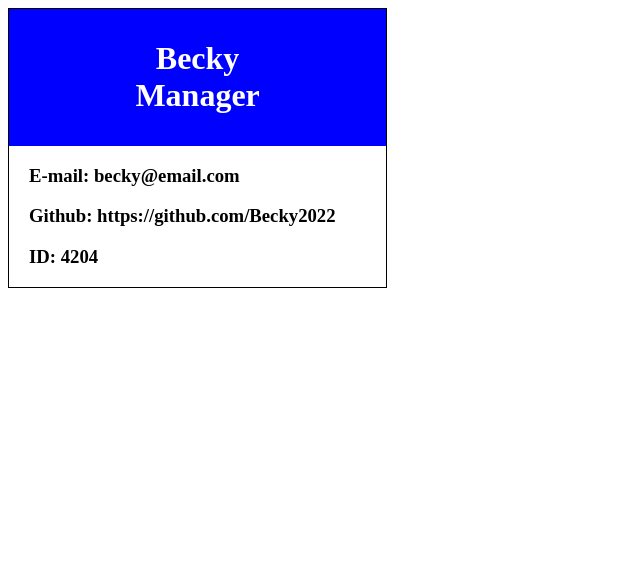
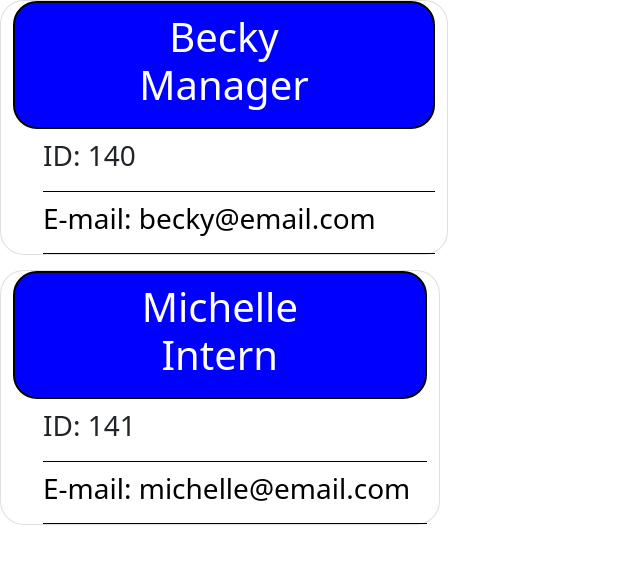
Before and after one commit to Boywondr84/Team-Build-Generator, a website: page index.html in a window 1280 px wide. Shown: the whole page, without its empty margins (0-640 px from the left). Drawn offline with nearby package versions, Linux system fonts and the light colour scheme.

Commit message:
fixed up css styling. 2 more functions to test and add

```diff
--- a/app.js
+++ b/app.js
@@ -179,6 +179,7 @@ function addEmployee() {
                 addIntern()
                     .then((internData) => {
                         var intern = new Intern(internData.name, internData.id, internData.email, internData.school);
+                        console.log(intern);
                         teamArray.push(intern);
                         addEmployee();
                     })
--- a/index.html
+++ b/index.html
@@ -6,35 +6,51 @@
         <meta name="viewport" content="width=device-width, initial-scale=1.0">
         <meta http-equiv="X-UA-Compatible" content="ie-edge">
         <title>Portfolio Demo</title>
-        <link rel="stylsheet" href="https://cdnjs.cloudflare.com/ajax/libs/bulma/0.9.4/css/bulma.min.css" />
+        <link rel="stylesheet" href="https://cdn.jsdelivr.net/npm/bootstrap@5.1.3/dist/css/bootstrap.min.css" />
         <link rel="stylesheet" href="./src/style.css" />
     </head>
 
     <body>
-        <header>
-            <div>
+        <div class="container-fluid">
 
+        <div class="row mb-4">
             <div class="card">
-            <div class="card-header">
+                <div class="col">
                     <h1>Becky<br>
                     Manager</h1>
                 </div>
             <div class="card-content">
                 <div>
+                    <h3>ID: 140</h3>
+                </div>
+                <div>
                     <h3>
                     <a href="becky@email.com">E-mail: becky@email.com</a>
                     </h3>
             </div>
+            </div>
+        </div>
+
+
+        <div class="row mb-4">
+            <div class="card">
+                <div class="col">
+                    <h1>Michelle<br>
+                    Intern</h1>
+                </div>
+            <div class="card-content">
+                <div>
+                    <h3>ID: 141</h3>
+                </div>
                 <div>
                     <h3>
-                        <a href="https://github.com/Becky2022">Github: https://github.com/Becky2022</a>
+                    <a href="michelle@email.com">E-mail: michelle@email.com</a>
                     </h3>
             </div>
-                <div>
-                    <h3>ID: 4204</h3>
+            </div>
         </div>
 
+
         </div>
-        </header>
     </body>
     </html>
--- a/lib/Engineer.js
+++ b/lib/Engineer.js
@@ -5,7 +5,7 @@ constructor(name, email, id) {
     super(name, email, id)
     this.name = 'Frank';
     this.email = `${this.name}`.toLowerCase() +"@email.com";
-    this.id = Math.floor(Math.random() * 10 + 42 * 100);
+    // this.id = Math.floor(Math.random() * 10 + 42 * 3.14 + 1);
     this.github = `https://github.com/${this.name}` + "2022";
 }
 
--- a/src/page-template.js
+++ b/src/page-template.js
@@ -5,27 +5,28 @@ const generateBuild = (data) => {
     var body = "";
     for (var i = 0; i < data.length; i++) {
         var card = `
+        <div class="row mb-4">
             <div class="card">
-            <div class="card-header">
+                <div class="col">
                     <h1>${data[i].getName()}<br>
                     ${data[i].getRole()}</h1>
                 </div>
             <div class="card-content">
                 <div>
+                    <h3>${data[i].getId()}</h3>
+                </div>
+                <div>
                     <h3>
                     <a href="${data[i].getEmail()}">E-mail: ${data[i].getEmail()}</a>
                     </h3>
             </div>
-                <div>
-                    <h3>
-                        <a href="${data[i].getGithub()}">Github: ${data[i].getGithub()}</a>
-                    </h3>
             </div>
-                <div>
-                    <h3>${data[i].getId()}</h3>
         </div>
+
         `;
+
         body += card;
+
     };
 
     return body;
@@ -44,16 +45,14 @@ module.exports = templateData => {
         <meta name="viewport" content="width=device-width, initial-scale=1.0">
         <meta http-equiv="X-UA-Compatible" content="ie-edge">
         <title>Portfolio Demo</title>
-        <link rel="stylsheet" href="https://cdnjs.cloudflare.com/ajax/libs/bulma/0.9.4/css/bulma.min.css" />
+        <link rel="stylesheet" href="https://cdn.jsdelivr.net/npm/bootstrap@5.1.3/dist/css/bootstrap.min.css" />
         <link rel="stylesheet" href="./src/style.css" />
     </head>
 
     <body>
-        <header>
-            <div>
+        <div class="container-fluid">
             ${generateBuild(templateData)}
         </div>
-        </header>
     </body>
     </html>
     `;
--- a/src/style.css
+++ b/src/style.css
@@ -1,20 +1,28 @@
 * {
     box-sizing: border-box;
 }
+
 .card {
-    border: 1px solid black;
-    width: 30%;
+    border-radius: 1.5em;
+    width: 35%;
+    margin-bottom: 15px;
 }
 
-.card-header {
+.col {
     background-color: blue;
     color: white;
     text-align: center;
     padding: 10px 0 10px 0;
+    border-radius: 1.5em;
+    border: 2px solid black;
 }
 
 .card-content {
-    margin-left: 20px;
+    margin-left: 30px;
+}
+.card-content div {
+    border-bottom: 1px solid black;
+    padding: 10px 0 10px 0;
 }
 
 h3 a {
```
Also changed, not shown: __Tests__/Employee.test.js (+7 -1 lines), lib/Employee.js (+1 -8 lines), lib/Intern.js (+8 -3 lines), lib/__Mocks__/Employee.js (+6 -7 lines), lib/__Mocks__/Engineer.js (+0 -5 lines), lib/__Mocks__/Intern.js (+0 -3 lines). Lines whose indentation alone changed are shown as unchanged.
